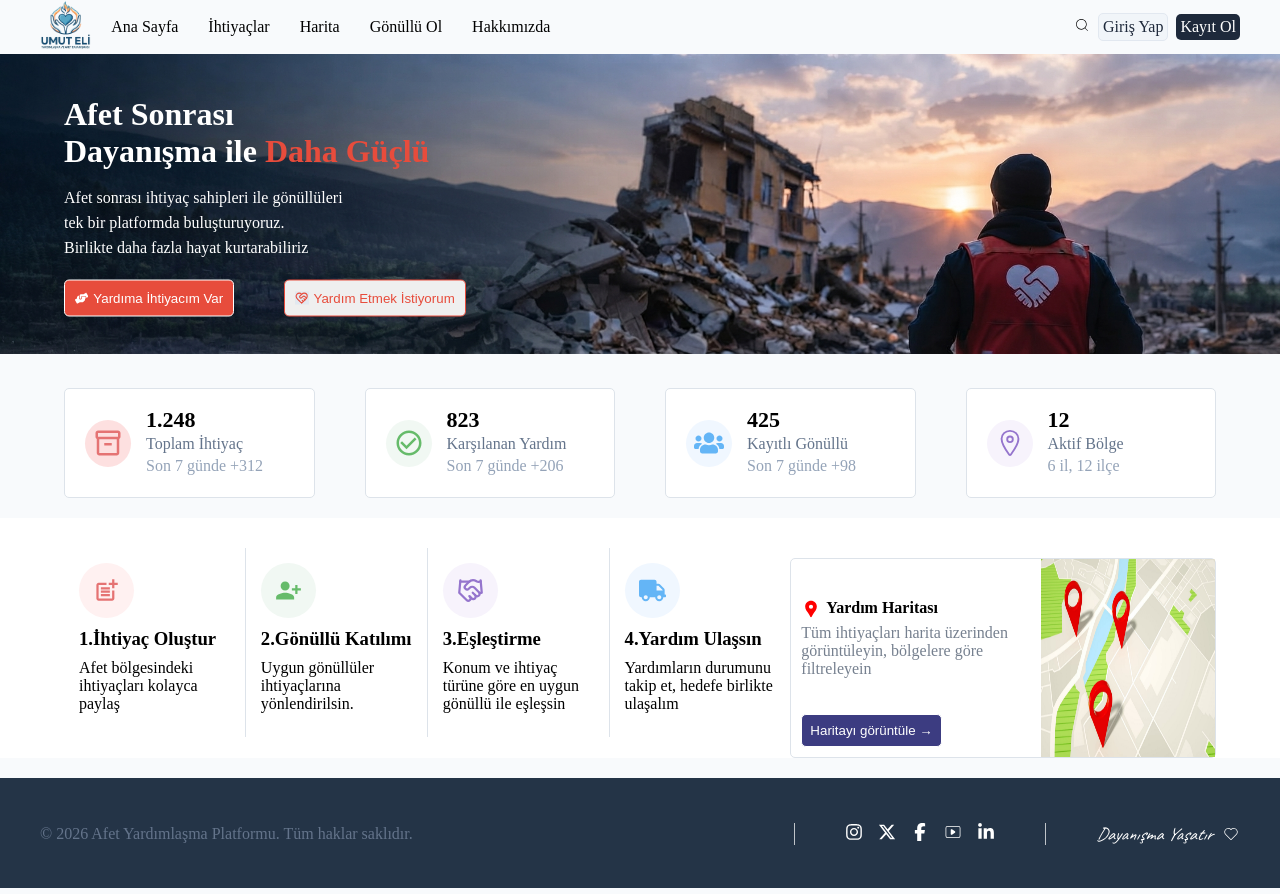
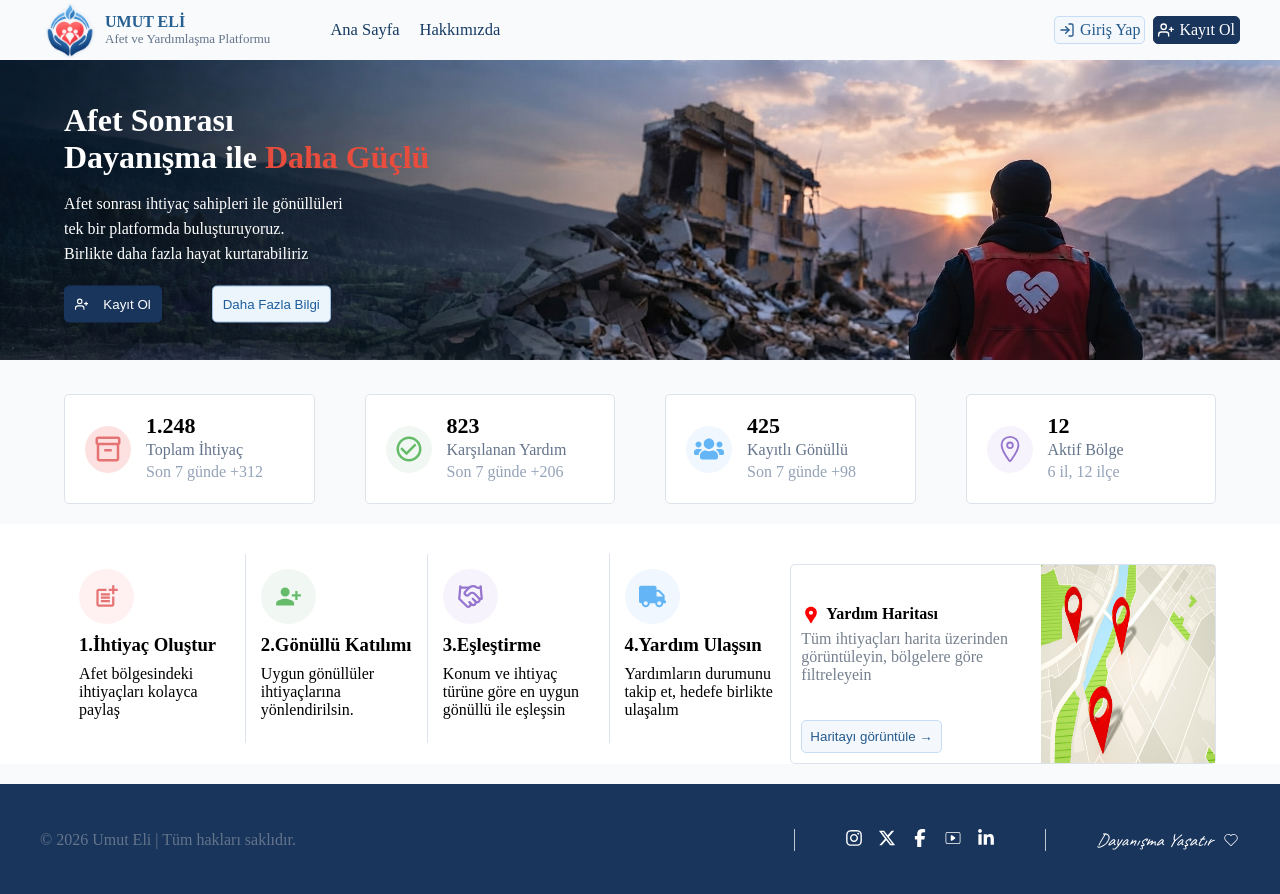
Before and after one commit to Aleynaakduman/disaster-help-platform, a React (Vite) app: page /home in a window 1280 px wide. Built offline with nearby package versions, Linux system fonts and the light colour scheme.

Commit message:
Revize Main Page

```diff
--- a/src/components/Footer/Footer.css
+++ b/src/components/Footer/Footer.css
@@ -2,7 +2,7 @@
 
 .footer-container {
     min-height: 110px;
-    background-color: #243447;
+    background-color: #19355C;
     color: #fff;
     margin-top: 20px;
 
@@ -28,6 +28,7 @@
     display: flex;
     gap: 15px;
     font-size: 18px;
+    cursor: pointer;
 
 }
 
--- a/src/components/Footer/Footer.jsx
+++ b/src/components/Footer/Footer.jsx
@@ -8,7 +8,7 @@ function Footer() {
     <div className='footer-container'>
            <div className="footer-content">
              <div className="left-footer">
-                <p>© 2026 Afet Yardımlaşma Platformu. Tüm haklar saklıdır.</p>
+                <p>© 2026 Umut Eli | Tüm hakları saklıdır.</p>
 
 
             </div>
--- a/src/components/Navbar/Navbar.css
+++ b/src/components/Navbar/Navbar.css
@@ -1,9 +1,8 @@
-
-.navbar-container{
+.navbar-container {
     width: 100%;
 }
 
-.navbar{
+.navbar {
     max-width: 1200px;
     width: 100%;
     margin: 0 auto;
@@ -16,41 +15,105 @@ width: 100%;
 
 
 
-.nav-logo img{
-    height: 50px;
+.nav-logo img {
+    height: 60px;
+}
+
+.nav-logo {
+    display: flex;
+    align-items: center;
+    gap: 5px;
+}
+
+.nav-logo-content {
+    color: #276090;
+}
+
+.nav-logo-content p {
+    font-size: 13px;
 }
 
 
 
-.nav-left{
+
+.nav-left {
     display: flex;
     align-items: center;
-    gap: 10px;
+    gap: 20px;
+
 }
 
-.nav-right{
+.nav-list-2{
+    padding-left: 30px;
+}
+.nav-list-2 a {
+    position: relative;
+    text-decoration: none;
+    color: #173B63;
+    font-size: 16.5px;
+    padding: 8px 0;
+}
+
+.nav-list-2 a::after {
+    content: "";
+    height: 2px;
+    width: 0%;
+    left: 0%;
+    bottom: 0%;
+    background-color: #245A8D;
+    transition: width 0.3s ease;
+    position: absolute;
+
+}
+
+.nav-list-2 a:hover::after {
+    width: 100%
+}
+
+.nav-left ul a {
+    color: #173B63;
+}
+
+.nav-right {
     display: flex;
     align-items: center;
     gap: 8px;
 }
 
 .login-btn {
-  background-color: #F1F5F9;
-  color: #1E293B;
-  border: 1px solid #E2E8F0;
+    background-color: #F4F8FC;
+    color: #245A8D;
+    border: 1px solid #C6DDF5;
     border-radius: 5px;
     padding: 4px;
     cursor: pointer;
     text-decoration: none;
+    display: flex;
+    align-items: center;
+    gap: 5px;
+}
+
+.login-btn:hover {
+    background-color: #E5EFF9;
+    color: #19355C;
 }
 
 .register-btn {
-  background-color: #1E293B;
+    background-color: #19355C;
     color: #FFFFFF;
     border-radius: 5px;
+    border: 1px solid #19355C;
     padding: 4px;
     cursor: pointer;
     text-decoration: none;
+    display: flex;
+    align-items: center;
+    gap: 5px;
+}
+
+.register-btn:hover {
+    background-color: #244875;
+    color: #fff;
 }
 
 .nav-left a {
@@ -59,12 +122,12 @@ width: 100%;
     color: #000;
 }
 
-.nav-left a:hover{
+.nav-left a:hover {
     border-bottom: 1px solid #1E293B;
 }
 
 
-.menu-icon{
+.menu-icon {
     font-size: 28px;
     display: none;
 }
@@ -73,28 +136,30 @@ width: 100%;
 
 @media (max-width: 580px) {
 
-  .menu-icon{
+    .menu-icon {
         display: block;
         margin: 5px 20px;
 
     }
 
-  .nav-left , .nav-right{
+    .nav-left,
+    .nav-right {
         display: none;
     }
 
-    .nav-left.active{
+    .nav-left.active {
         display: flex;
         flex-direction: column;
         align-items: stretch;
     }
 
-    .navbar{
+    .navbar {
         display: flex;
         flex-direction: column;
         align-items: stretch;
     }
-    .navbar a{
+
+    .navbar a {
         border-bottom: 1px solid #00000020;
     }
 
@@ -104,13 +169,15 @@ width: 100%;
 
     }
 
-    .register-btn , .login-btn{
+    .register-btn,
+    .login-btn {
         width: 90%;
         margin: 10px;
         padding: 8px;
+
     }
 
-   .nav-logo img{
+    .nav-logo img {
         display: none;
 
     }
--- a/src/components/Navbar/Navbar.jsx
+++ b/src/components/Navbar/Navbar.jsx
@@ -1,12 +1,13 @@
-import React, {useState} from 'react'
+import React, { useState } from 'react'
 import { Link } from "react-router-dom";
-import { CiSearch } from "react-icons/ci";
+import { FiLogIn } from "react-icons/fi";
+import { FiUserPlus } from "react-icons/fi";
 import './Navbar.css'
 import logo from '../../assets/afet-logo.png'
 import { RxHamburgerMenu } from "react-icons/rx";
 function Navbar() {
 
-  const [menuOpen , setOpen] = useState(false)
+  const [menuOpen, setOpen] = useState(false)
 
 
   return (
@@ -14,32 +15,35 @@ function Navbar() {
       <div className="navbar">
 
         <div onClick={() => setOpen(!menuOpen)} className="menu-icon">
-            <RxHamburgerMenu/>
+          <RxHamburgerMenu />
         </div>
 
 
 
         <div className={`nav-left ${menuOpen ? `active` : ''}`}>
           <div className="nav-logo">
-            <img src={logo}/>
+            <img src={logo} />
+            <div className="nav-logo-content">
+              <b>UMUT ELİ</b>
+              <p>Afet ve Yardımlaşma Platformu</p>
+            </div>
           </div>
 
+          <ul className='nav-list-2'>
             <Link to="/">Ana Sayfa</Link>
-                <Link to="/needs">İhtiyaçlar</Link>
-                <Link to="/location">Harita</Link>
-                <Link to="/volunteer">Gönüllü Ol</Link>
             <Link to="/about" >Hakkımızda</Link>
+          </ul>
         </div>
 
         <div className={`nav-right ${menuOpen ? `active` : ''}`}>
-                <div className="right-nav-icon">
-                  <CiSearch />
-                </div>
+
           <Link to="/login" className="login-btn">
+            <FiLogIn />
             Giriş Yap
           </Link>
 
           <Link to="/register" className="register-btn">
+            <FiUserPlus />
             Kayıt Ol
           </Link>
         </div>
--- a/src/components/Sidebar/Sidebar.css
+++ b/src/components/Sidebar/Sidebar.css
@@ -27,7 +27,7 @@
 }
 
 
-ul a {
+.sidebar-list a {
     text-decoration: none;
     padding: 5px;
     display: flex;
@@ -36,7 +36,7 @@ ul a {
     color: #284a86;
 }
 
-ul a:hover {
+.sidebar-list a:hover {
     background-color: #DBEAFE;
     color: #2563EB;
     border-radius: 5px;
--- a/src/pages/Home/Home.css
+++ b/src/pages/Home/Home.css
@@ -13,11 +13,11 @@
 }
 
 .help-btn {
-    gap: 5px;
-    background-color: #E74C3C;
-    color: #fff;
+    gap: 15px;
+    background-color: #19355C;
+    color: #FFFFFF;
     border-radius: 5px;
-    border: 1px solid #fff;
+    border: 1px solid #19355C;
     display: flex;
     align-items: center;
     padding: 10px;
@@ -25,24 +25,28 @@
 }
 
 .help-btn:hover {
-    background-color: #fff;
-    color: #E74C3C;
-    border: 1px solif #E74C3C;
+    background-color: #244875;
+    color: #fff;
 }
 
 .help-btn-2 {
     display: flex;
     align-items: center;
     gap: 5px;
-    border: 1px solid #E74C3C;
+    background-color: #EDF5FC;
+    color: #1D5E9B;
+    border: 1px solid #9BBDE0;
+    transition: all 0.3s ease;
     padding: 10px;
     cursor: pointer;
     border-radius: 5px;
-    color: #E74C3C;
+
+
 }
 
 .help-btn-2:hover {
-    background-color: #E2E8F0;
+    background-color: #DCEBFA;
+    color: #19355C;
 
 
 }
@@ -204,8 +208,6 @@
     flex: 1;
     display: flex;
     flex-direction: column
-
-
 }
 
 .help-card-content span {
@@ -229,13 +231,20 @@
 }
 
 .help-location-text button {
-    background-color: rgb(60, 60, 129);
-    color: #fff;
-    border: 1px solid #fff;
+
+    border: 1px solid #C6DDF5;
     border-radius: 5px;
     padding: 8px;
     cursor: pointer;
+    background-color: #F4F8FC;
+    color: #245A8D;
 }
+
+.help-location-text button:hover {
+    background-color: #E5EFF9;
+    color: #19355C;
+}
+
 
 .help-location p {
     color: #76808f;
@@ -338,27 +347,28 @@
 
 
 
-.help-btn-2 , .help-btn {
+    .help-btn-2,
+    .help-btn {
         height: 40px;
 
     }
 
 
-.help-container{
+    .help-container {
         display: flex;
         flex-direction: column;
         width: 90%;
         margin: 0 auto;
     }
 
-.help-cards{
+    .help-cards {
         display: grid;
         grid-template-columns: repeat(2, 1fr);
         gap: 15px;
     }
 
 
-.line-y{
+    .line-y {
         display: none;
     }
 
@@ -368,7 +378,7 @@
 
     }
 
-.help-location{
+    .help-location {
 
         position: relative;
 
@@ -382,6 +392,7 @@
         width: 30%;
 
     }
+
     .location-icon-content {
         display: flex;
         margin-top: 0px;
@@ -395,10 +406,10 @@
 @media (min-width: 581px) and (max-width: 1024px) {
     .home-cards {
         display: grid;
-        grid-template-columns: repeat(2,1fr);
+        grid-template-columns: repeat(2, 1fr);
     }
 
-.help-container{
+    .help-container {
         display: flex;
         flex-direction: column;
         gap: 30px;
@@ -406,11 +417,11 @@
 
     }
 
-.help-location-text{
+    .help-location-text {
         line-height: 25px;
     }
 
-.help-location button{
+    .help-location button {
         margin: 15px 0;
     }
 }
@@ -418,15 +429,15 @@
 
 /*Bilgisayar Responive*/
 @media (min-width: 1025px) {
-    .help-container{
+    .help-container {
         width: 90%;
     }
 
-    .help-location{
+    .help-location {
         position: relative;
     }
 
-    .help-location button{
+    .help-location button {
         position: absolute;
         bottom: 5%;
 
--- a/src/pages/Home/Home.jsx
+++ b/src/pages/Home/Home.jsx
@@ -2,7 +2,6 @@ import React from 'react'
 import Back from '../../assets/afet-img.jpg'
 import './Home.css'
 import { FaHandsHelping } from "react-icons/fa";
-import { LuHeartHandshake } from "react-icons/lu";
 import { MdOutlineInventory2 } from "react-icons/md";
 import { MdCheckCircleOutline } from "react-icons/md";
 import { IoLocationOutline } from "react-icons/io5";
@@ -12,6 +11,7 @@ import { MdPersonAddAlt1 } from "react-icons/md";
 import { LuHandshake } from "react-icons/lu";
 import { FaTruck } from "react-icons/fa";
 import { MdLocationPin } from "react-icons/md";
+import { FiUserPlus } from "react-icons/fi";
 
 
 import { FaUsers } from "react-icons/fa";
@@ -27,10 +27,10 @@ function Home() {
                             <p>Afet sonrası ihtiyaç sahipleri ile gönüllüleri <br /> tek bir platformda buluşturuyoruz. <br />Birlikte daha fazla hayat kurtarabiliriz</p>
                         </div>
                         <div className="home-btns">
-             <button className='help-btn'> <FaHandsHelping/>
-                Yardıma İhtiyacım Var
+                            <button className='help-btn'> <FiUserPlus />
+                                Kayıt Ol
                             </button>
-            <button className='help-btn-2'> <LuHeartHandshake className='help-icon' />Yardım Etmek İstiyorum</button>
+                            <button className='help-btn-2'>Daha Fazla Bilgi</button>
                         </div>
                     </div>
                 </div>
@@ -46,7 +46,7 @@ function Home() {
                     </div>
                 </div>
                 <div className="card">
-         <div className="icon-2"><MdCheckCircleOutline/></div>
+                    <div className="icon-2"><MdCheckCircleOutline /></div>
                     <div className="card-content">
                         <b>823</b>
                         <p>Karşılanan Yardım</p>
@@ -81,7 +81,7 @@ function Home() {
                 <div className="help-container">
                     <div className="help-cards">
                         <div className="help-card">
-                    <div className="help-icon-1">< MdOutlinePostAdd/></div>
+                            <div className="help-icon-1">< MdOutlinePostAdd /></div>
                             <div className="help-card-content">
                                 <h3>1.İhtiyaç Oluştur</h3>
                                 <span>Afet bölgesindeki ihtiyaçları kolayca paylaş</span>
@@ -92,7 +92,7 @@ function Home() {
 
 
                         <div className="help-card">
-                    <div className="help-icon-2"><MdPersonAddAlt1/></div>
+                            <div className="help-icon-2"><MdPersonAddAlt1 /></div>
                             <div className="help-card-content">
                                 <h3>2.Gönüllü Katılımı</h3>
                                 <span>Uygun gönüllüler ihtiyaçlarına yönlendirilsin.</span>
@@ -101,7 +101,7 @@ function Home() {
 
                         <div className="line-y"></div>
                         <div className="help-card">
-                    <div className="help-icon-3"><LuHandshake/></div>
+                            <div className="help-icon-3"><LuHandshake /></div>
                             <div className="help-card-content">
                                 <h3>3.Eşleştirme</h3>
                                 <span>Konum ve ihtiyaç türüne göre en uygun gönüllü ile eşleşsin</span>
@@ -110,7 +110,7 @@ function Home() {
 
                         <div className="line-y"></div>
                         <div className="help-card">
-                        <div className="help-icon-4"><FaTruck/></div>
+                            <div className="help-icon-4"><FaTruck /></div>
                             <div className="help-card-content">
                                 <h3>4.Yardım Ulaşsın</h3>
                                 <span>Yardımların durumunu takip et, hedefe birlikte ulaşalım</span>
@@ -123,7 +123,7 @@ function Home() {
 
                             <div className="location-icon-content">
                                 <div className="location-icon">
-                 <MdLocationPin/>
+                                    <MdLocationPin />
                                 </div>
                                 <h4>Yardım Haritası</h4>
                             </div>
@@ -133,7 +133,7 @@ function Home() {
                         </div>
 
                         <div className="help-location-img">
-                <img src={location}  />
+                            <img src={location} />
                         </div>
                     </div>
 
--- a/src/pages/Profile/Profile.jsx
+++ b/src/pages/Profile/Profile.jsx
@@ -3,7 +3,6 @@ import { MdMailOutline } from "react-icons/md";
 import { FaUserTie,  FaUser  } from "react-icons/fa";
 import { CiLocationOn } from "react-icons/ci";
 import './Profile.css'
-
 function Profile() {
   return (
     <div>
```
Also changed, not shown: src/assets/afet-logo.png. Lines whose indentation alone changed are shown as unchanged.
